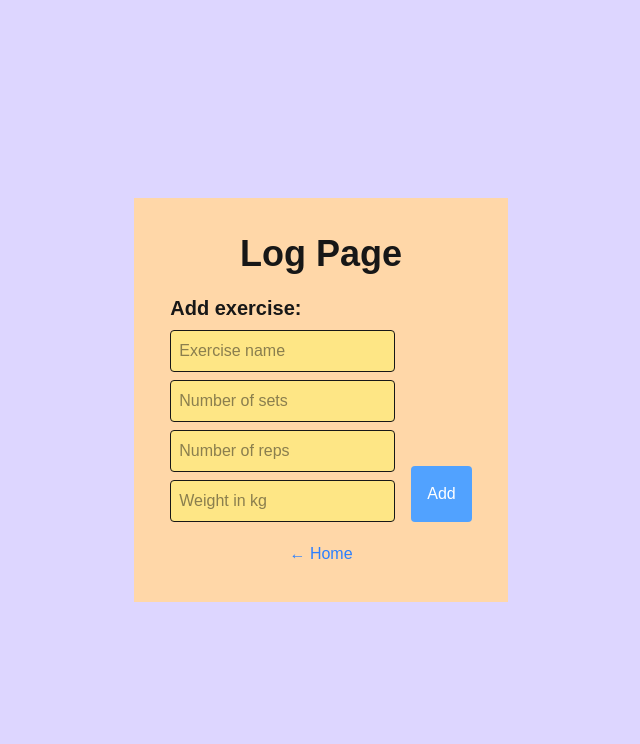
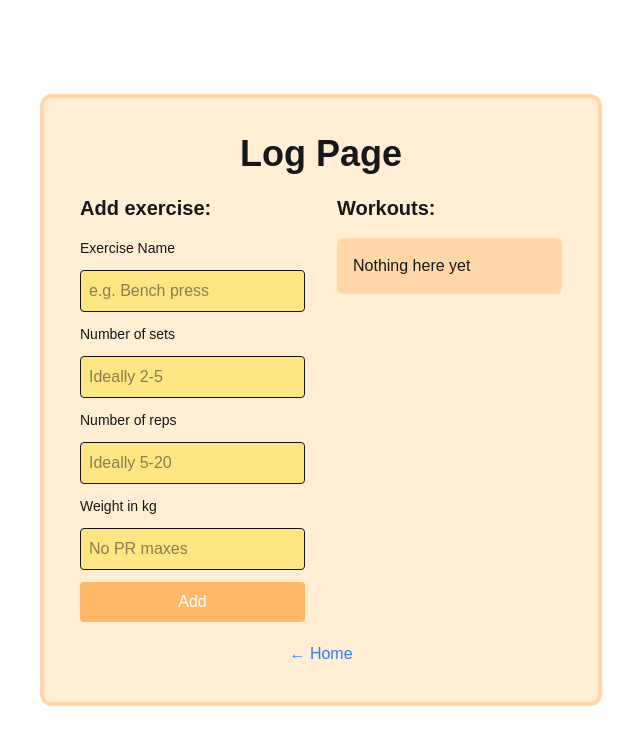
Before and after one commit to Danilkinsss/my-gym-app, a Next.js app: page /log in a window 1280 px wide. Shown: the top 744 px of the page, without its empty margins (319-959 px from the left). Built offline with nearby package versions, Linux system fonts and the light colour scheme.

Commit message:
Add: workout display

```diff
--- a/src/app/log/page.tsx
+++ b/src/app/log/page.tsx
@@ -1,6 +1,14 @@
 'use client'
 import Link from 'next/link'
 import { useState } from 'react'
+
+interface Workout {
+  exercise: string
+  sets: number
+  reps: number
+  weight: number
+  id: number
+}
 
 export default function LogPage() {
   const [exercise, setExercise] = useState('')
@@ -8,10 +16,22 @@ export default function LogPage() {
   const [reps, setReps] = useState('')
   const [weight, setWeight] = useState('')
 
+  const [workouts, setWorkouts] = useState<Workout[]>([])
+  const [nextId, setNextId] = useState(0)
+
   const handleSubmit = (e: React.FormEvent<HTMLFormElement>) => {
     e.preventDefault()
-    console.log({ exercise, sets, reps, weight })
-    alert('Workout logged!')
+    const newWorkout: Workout = {
+      exercise,
+      sets: parseInt(sets),
+      reps: parseInt(reps),
+      weight: parseFloat(weight),
+      id: nextId,
+    }
+    console.log(newWorkout)
+
+    setWorkouts([...workouts, newWorkout])
+    setNextId(nextId + 1)
     setExercise('')
     setSets('')
     setReps('')
@@ -19,56 +39,90 @@ export default function LogPage() {
   }
 
   return (
-    <div className="bg-violet-200 h-dvh flex justify-center items-center">
-      <main className="h-auto flex flex-col gap-5 p-9 bg-orange-200 items-center text-center w-auto">
+    <div className="min-h-screen flex justify-center items-center p-4">
+      <main className="bg-orange-100 h-auto flex flex-col gap-5 p-9 items-center sm:w-auto w-full mx-7 my-5 rounded-xl border-orange-200 border-4">
         <h1 className="font-semibold w-fit text-4xl">Log Page</h1>
-        <div className="flex flex-col gap-2">
+        <div className="grid grid-cols-1 sm:grid-cols-2 gap-8">
+          <div className="flex flex-col gap-4">
             <h2 className="font-semibold w-fit text-xl">Add exercise:</h2>
-          <form
-            onSubmit={handleSubmit}
-            className=" flex flex-row gap-4 place-items-end"
-          >
-            <div className="flex flex-col gap-2">
+            <form onSubmit={handleSubmit} className=" flex flex-col gap-3 ">
+              <label htmlFor="exercise" className="text-sm font-medium">
+                Exercise Name
+              </label>
               <input
                 type="text"
-                placeholder="Exercise name"
+                placeholder="e.g. Bench press"
                 value={exercise}
                 onChange={(e) => setExercise(e.target.value)}
                 className="w-full p-2 border rounded bg-amber-200"
                 required
               />
+
+              <label htmlFor="sets" className="text-sm font-medium">
+                Number of sets
+              </label>
               <input
                 type="number"
-                placeholder="Number of sets"
+                placeholder="Ideally 2-5"
                 value={sets}
                 onChange={(e) => setSets(e.target.value)}
                 className="w-full p-2 border rounded bg-amber-200"
+                min={1}
                 required
               />
+
+              <label htmlFor="reps" className="text-sm font-medium">
+                Number of reps
+              </label>
               <input
                 type="number"
-                placeholder="Number of reps"
+                placeholder="Ideally 5-20"
                 value={reps}
                 onChange={(e) => setReps(e.target.value)}
                 className="w-full p-2 border rounded bg-amber-200"
+                min={0}
                 required
               />
+
+              <label htmlFor="reps" className="text-sm font-medium">
+                Weight in kg
+              </label>
               <input
                 type="number"
-                placeholder="Weight in kg"
+                placeholder="No PR maxes"
                 value={weight}
                 onChange={(e) => setWeight(e.target.value)}
                 className="w-full p-2 border rounded bg-amber-200"
+                min={0}
                 required
               />
-            </div>
               <button
                 type="submit"
-              className="bg-blue-400 h-fit p-4 text-white rounded hover:bg-blue-500 cursor-pointer"
+                className="bg-orange-300 h-fit py-2 text-white rounded hover:opacity-90 cursor-pointer "
               >
                 Add
               </button>
             </form>
+          </div>
+          <div className="w-full flex flex-col gap-4">
+            <h2 className="font-semibold w-fit text-xl">Workouts:</h2>
+            <div className="bg-orange-200 p-4 rounded-md">
+              {workouts.length !== 0 ? (
+                <ul>
+                  {workouts.map((w) => (
+                    <li key={w.id}>
+                      <strong>{w.exercise}</strong>
+                      <p>
+                        {w.sets} × {w.reps} reps of {w.weight}kgs
+                      </p>
+                    </li>
+                  ))}
+                </ul>
+              ) : (
+                <p>Nothing here yet</p>
+              )}
+            </div>
+          </div>
         </div>
         <Link href="/" className="text-blue-500 hover:text-blue-600">
           ← Home
```
Lines whose indentation alone changed are shown as unchanged.
